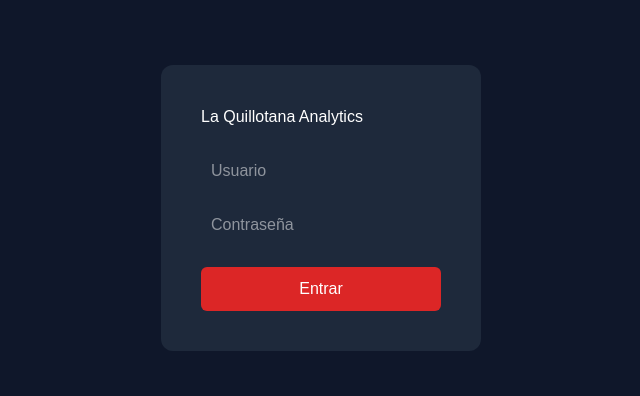
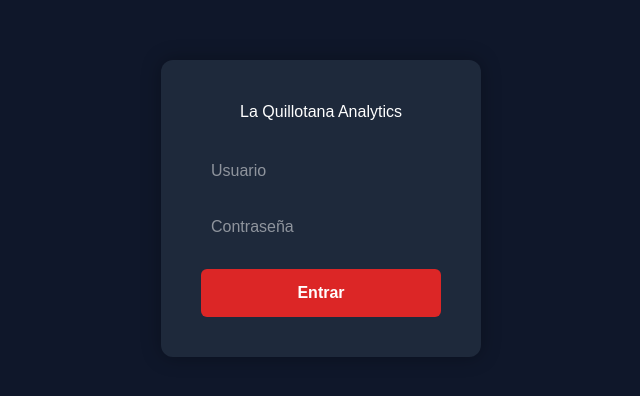
Before and after one commit to Dominus09/bsale-api-tools, a Next.js app in the folder frontend/: page /login in a window 1280 px wide. Shown: the part 192-588 px from the top of the page, without its empty margins (319-959 px from the left). Built offline with nearby package versions, Linux system fonts and the light colour scheme.

Commit message:
Update page.tsx

```diff
--- a/frontend/app/login/page.tsx
+++ b/frontend/app/login/page.tsx
@@ -9,14 +9,52 @@ export default function LoginPage() {
 
   const [user,setUser] = useState("")
   const [pass,setPass] = useState("")
+  const [loading,setLoading] = useState(false)
 
-  function handleLogin(e:any){
+  async function handleLogin(e:any){
+
     e.preventDefault()
 
-    if(user && pass){
-      localStorage.setItem("qa_auth","1")
-      router.push("/dashboard")
+    setLoading(true)
+
+    try{
+
+      const res = await fetch("https://api.quillotana.cl/auth/login",{
+        method:"POST",
+        headers:{
+          "Content-Type":"application/json"
+        },
+        body:JSON.stringify({
+          username:user,
+          password:pass
+        })
+      })
+
+      const data = await res.json()
+
+      if(data.ok){
+
+        localStorage.setItem("qa_auth","1")
+        localStorage.setItem("qa_user",data.user.username)
+        localStorage.setItem("qa_role",data.user.role)
+
+        router.push("/dashboard")
+
+      }else{
+
+        alert("Usuario o contraseña incorrecta")
+
+      }
+
+    }catch(err){
+
+      console.error(err)
+      alert("Error conectando con la API")
+
     }
+
+    setLoading(false)
+
   }
 
   return(
@@ -27,7 +65,8 @@ export default function LoginPage() {
       justifyContent:"center",
       alignItems:"center",
       background:"#0f172a",
-      color:"white"
+      color:"white",
+      fontFamily:"sans-serif"
     }}>
 
       <form
@@ -36,11 +75,15 @@ export default function LoginPage() {
           background:"#1e293b",
           padding:"40px",
           borderRadius:"12px",
-          width:"320px"
+          width:"320px",
+          boxShadow:"0 0 20px rgba(0,0,0,0.3)"
         }}
       >
 
-        <h2 style={{marginBottom:"20px"}}>
+        <h2 style={{
+          marginBottom:"25px",
+          textAlign:"center"
+        }}>
           La Quillotana Analytics
         </h2>
 
@@ -48,10 +91,13 @@ export default function LoginPage() {
           placeholder="Usuario"
           value={user}
           onChange={(e)=>setUser(e.target.value)}
+          required
           style={{
             width:"100%",
-            marginBottom:"10px",
-            padding:"10px"
+            marginBottom:"12px",
+            padding:"10px",
+            borderRadius:"6px",
+            border:"none"
           }}
         />
 
@@ -60,24 +106,30 @@ export default function LoginPage() {
           placeholder="Contraseña"
           value={pass}
           onChange={(e)=>setPass(e.target.value)}
+          required
           style={{
             width:"100%",
             marginBottom:"20px",
-            padding:"10px"
+            padding:"10px",
+            borderRadius:"6px",
+            border:"none"
           }}
         />
 
         <button
+          disabled={loading}
           style={{
             width:"100%",
-            padding:"10px",
+            padding:"12px",
             background:"#dc2626",
             color:"white",
             border:"none",
-            borderRadius:"6px"
+            borderRadius:"6px",
+            cursor:"pointer",
+            fontWeight:"bold"
           }}
         >
-          Entrar
+          {loading ? "Entrando..." : "Entrar"}
         </button>
 
       </form>
```
